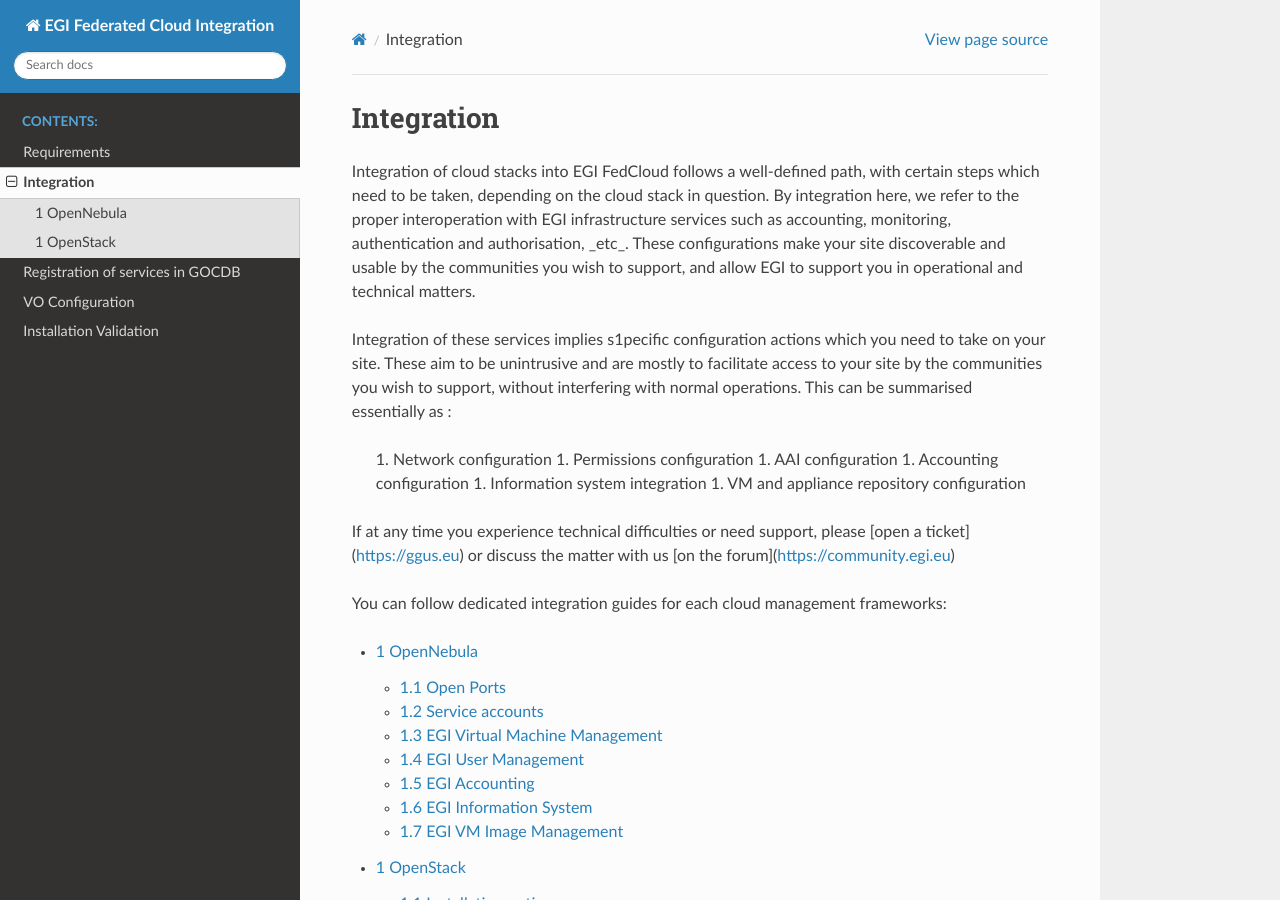
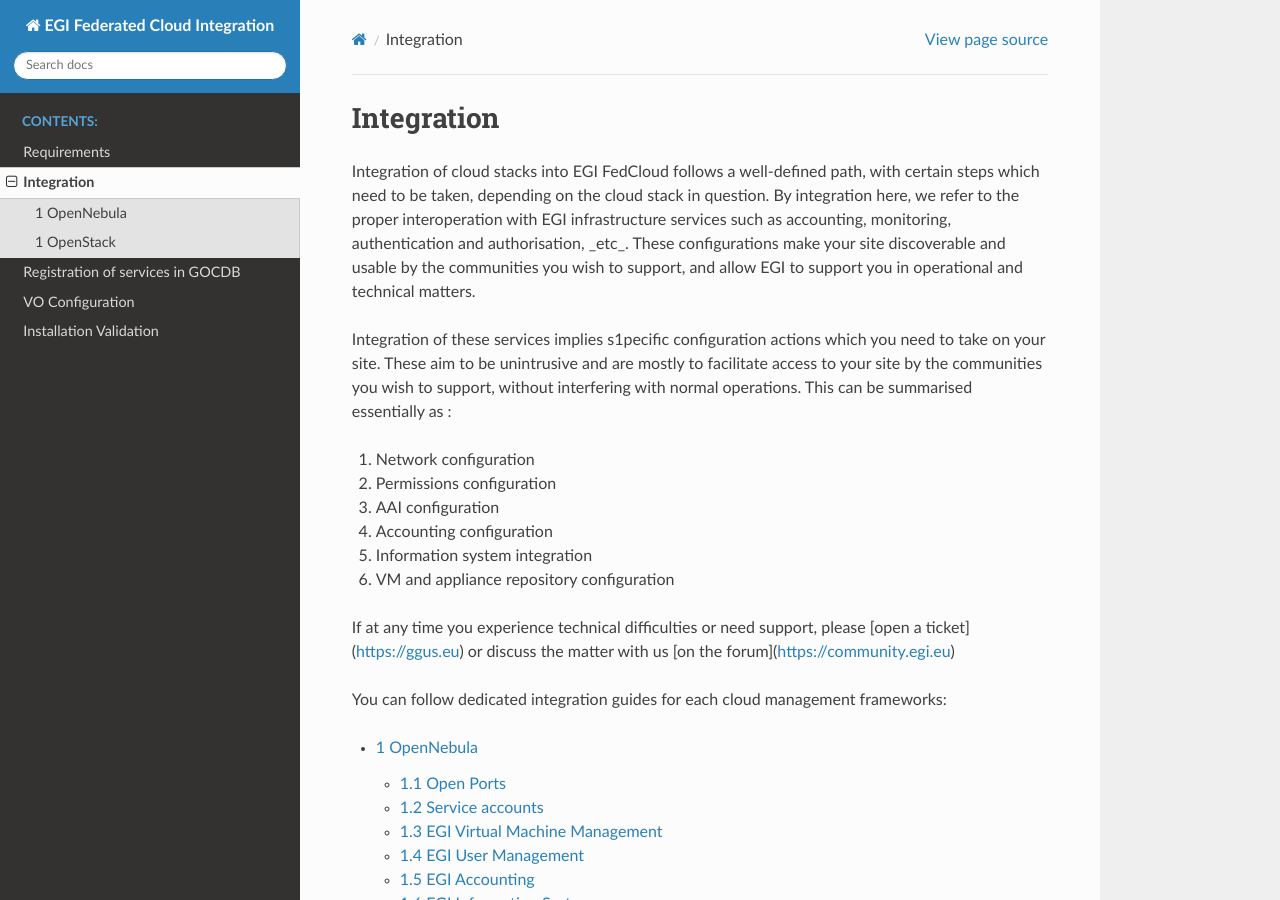
Before and after one commit to EGI-Federation/fedcloud-integration-documentation, a Sphinx documentation site: the page built from source/integration.rst, in a window 1280 px wide and 900 px high. Built offline with Sphinx 7.4.7 and the Read the Docs theme 2.0.0, drawn with Linux system fonts in a browser that asks for light colours.

Commit message:
Create numbered list properly
RST wants #. instea of 1. for numbered lists. See http://www.sphinx-doc.org/en/master/usage/restructuredtext/basics.html#lists-and-quote-like-blocks

```diff
--- a/source/integration.rst
+++ b/source/integration.rst
@@ -8,12 +8,12 @@
 Integration of these services implies s1pecific configuration actions which you need to take on your site.
 These aim to be unintrusive and are mostly to facilitate access to your site by the communities you wish to support, without interfering with normal operations. This can be summarised essentially as :
 
-  1. Network configuration
-  1. Permissions configuration
-  1. AAI configuration
-  1. Accounting configuration
-  1. Information system integration
-  1. VM and appliance repository configuration
+#. Network configuration
+#. Permissions configuration
+#. AAI configuration
+#. Accounting configuration
+#. Information system integration
+#. VM and appliance repository configuration
 
 If at any time you experience technical difficulties or need support, please [open a ticket](https://ggus.eu) or discuss the matter with us [on the forum](https://community.egi.eu)
 
```
